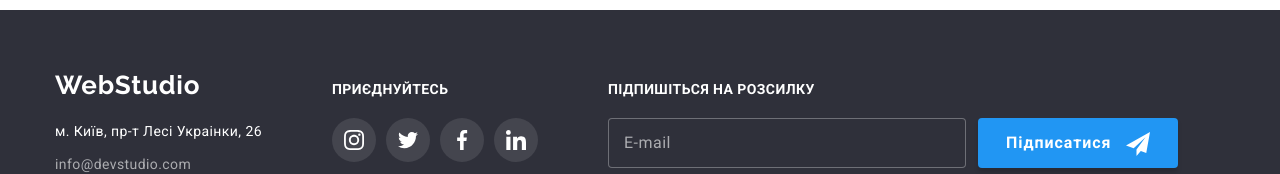
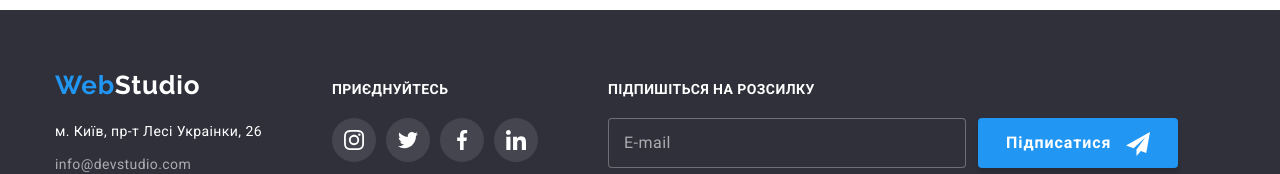
Before and after one commit to aniyavolfman/goit-markup-hw-07, a plain HTML site: page index.html in a window 1280 px wide. Shown: the part 2687-2861 px from the top of the page. Drawn offline with nearby package versions, Linux system fonts and the light colour scheme.

Commit message:
додає ВЕМ

```diff
--- a/sass/layouts/_footer.scss
+++ b/sass/layouts/_footer.scss
@@ -11,6 +11,10 @@
 
 .bottom-contacts {
     margin-right: 70px;
+}
+
+.web-color {
+    color: var(--secondary-web-text-color);
 }
 
 .contacts-info {
```
Also changed, not shown: css/main.css, css/main.min.css, 2 other files.
